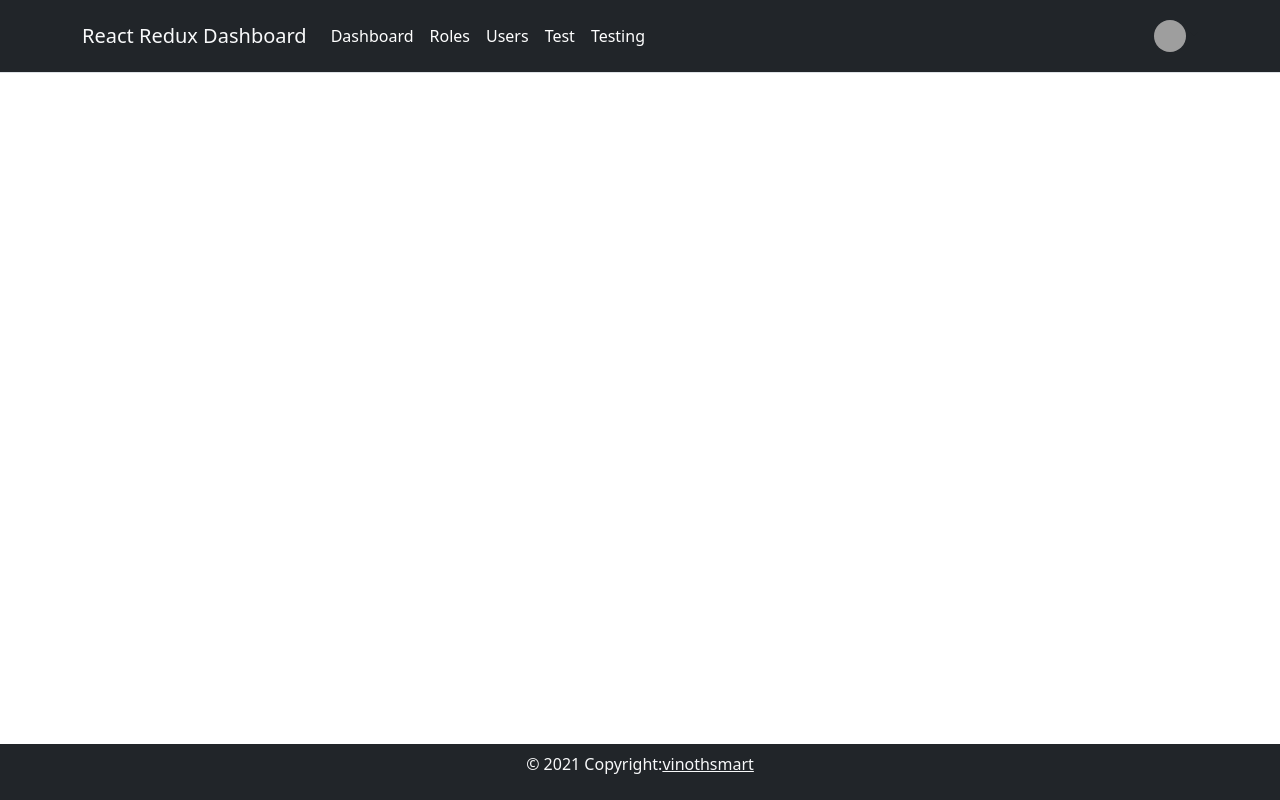
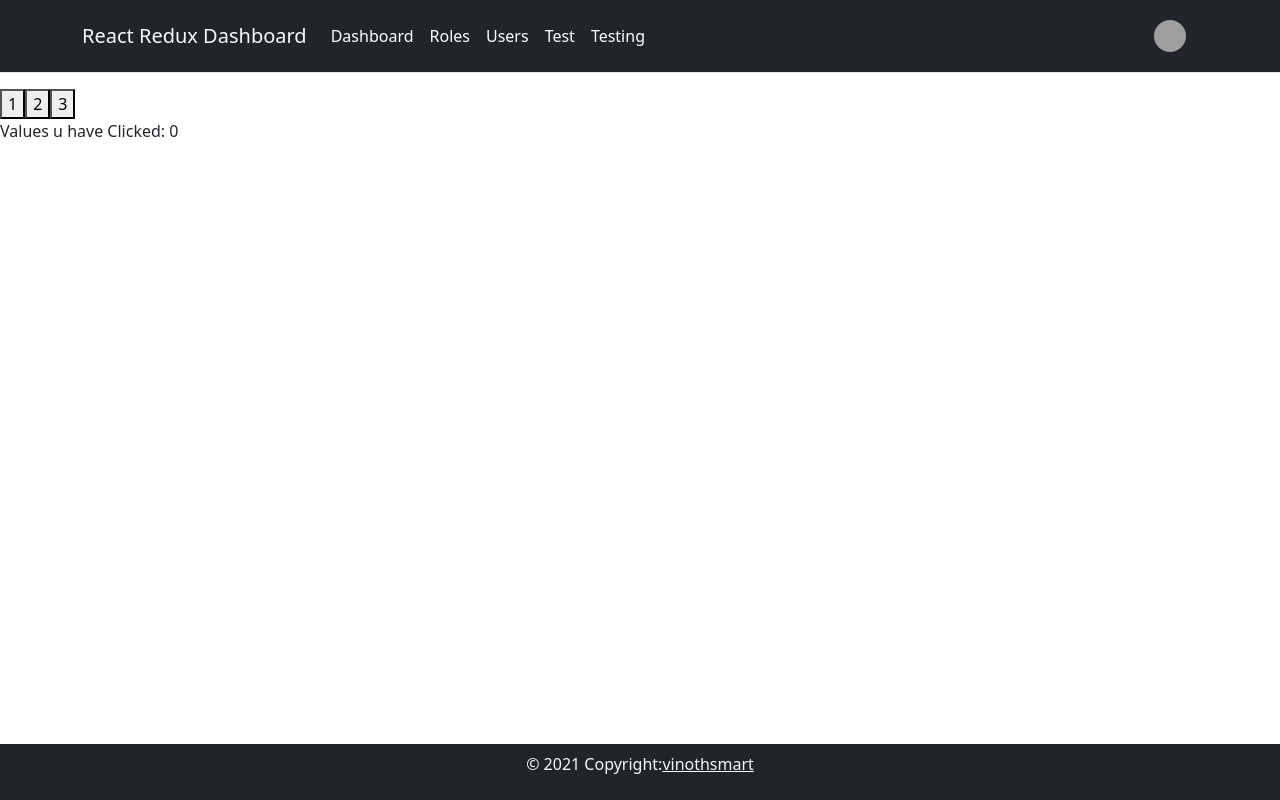
Before and after one commit to vinothsmart/react-redux-dashboard, a React (Create React App) app: page /count in a window 1280 px wide. Built offline with nearby package versions, Linux system fonts and the light colour scheme; grey boxes are pictures that could not be loaded.

Commit message:
success interview KnackForge

```diff
--- a/src/App.js
+++ b/src/App.js
@@ -1,5 +1,13 @@
 import { BrowserRouter as Router, Route, Switch } from "react-router-dom";
-import { Navbar, Home, Test, Testing, Roles, AddRole } from "./components";
+import {
+  Navbar,
+  Home,
+  Test,
+  Testing,
+  Roles,
+  AddRole,
+  Count,
+} from "./components";
 import { Provider } from "react-redux";
 import store from "./store";
 
@@ -15,6 +23,7 @@ function App() {
             <Route exact path="/test" component={Test} />
             <Route exact path="/testing" component={Testing} />
             <Route exact path="/roles/add" component={AddRole} />
+            <Route exact path="/count" component={Count} />
           </Switch>
         </div>
       </Router>
--- /dev/null
+++ b/src/components/pages/Roles/Button.js
@@ -0,0 +1,20 @@
+import { useState } from "react";
+
+const Button = (props) => {
+  // const [count, setCount] = useState(0);
+
+  // const incrementCount = (addedValue) => {
+  //   // console.log("values");
+  //   setCount(count + addedValue);
+  // };
+
+  const { buttonName, incrementingValue } = props;
+
+  return (
+    <>
+      <button onClick={incrementingValue}>{buttonName}</button>
+    </>
+  );
+};
+
+export default Button;
--- /dev/null
+++ b/src/components/pages/Roles/Count.js
@@ -0,0 +1,33 @@
+import { useState, useEffect } from "react";
+import Button from "./Button";
+
+export const Count = () => {
+  const [count, setCount] = useState(0);
+
+  const incrementCount = (addedValue) => {
+    // console.log("values");
+    setCount(count + addedValue);
+  };
+
+  useEffect(() => {
+    const timeout = setTimeout(() => {
+      //   console.log("cccccc");
+      //   alert(timeout);
+      setCount(0);
+    }, 10000);
+
+    return () => clearTimeout(timeout);
+  }, [count]);
+
+  return (
+    <>
+      {/* <button onClick={() => incrementCount(1)}> Press One</button>
+      <button onClick={() => incrementCount(2)}> Press Two</button>
+      <button onClick={() => incrementCount(3)}> Press Three</button> */}
+      <Button incrementingValue={() => incrementCount(1)} buttonName="1" />
+      <Button incrementingValue={() => incrementCount(2)} buttonName="2" />
+      <Button incrementingValue={() => incrementCount(3)} buttonName="3" />
+      <p> Values u have Clicked: {count}</p>
+    </>
+  );
+};
--- a/src/components/pages/index.js
+++ b/src/components/pages/index.js
@@ -3,3 +3,4 @@ export * from "./Testing";
 export * from "./Test";
 export * from "./Roles/Roles";
 export * from "./Roles/AddRole";
+export * from "./Roles/Count";
```
Also changed, not shown: src/components/pages/Roles/AddForm.js (added, +25 -0 lines).
